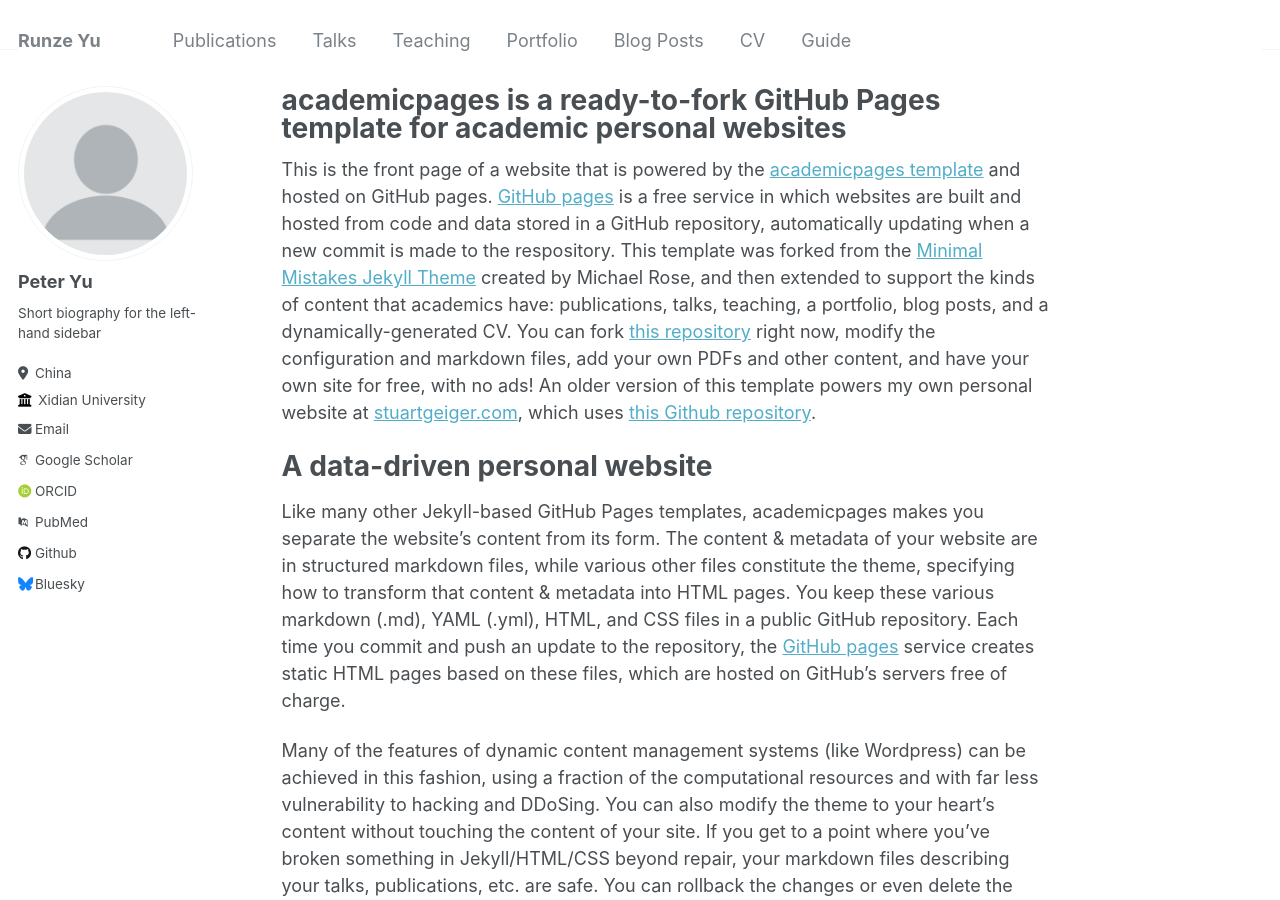
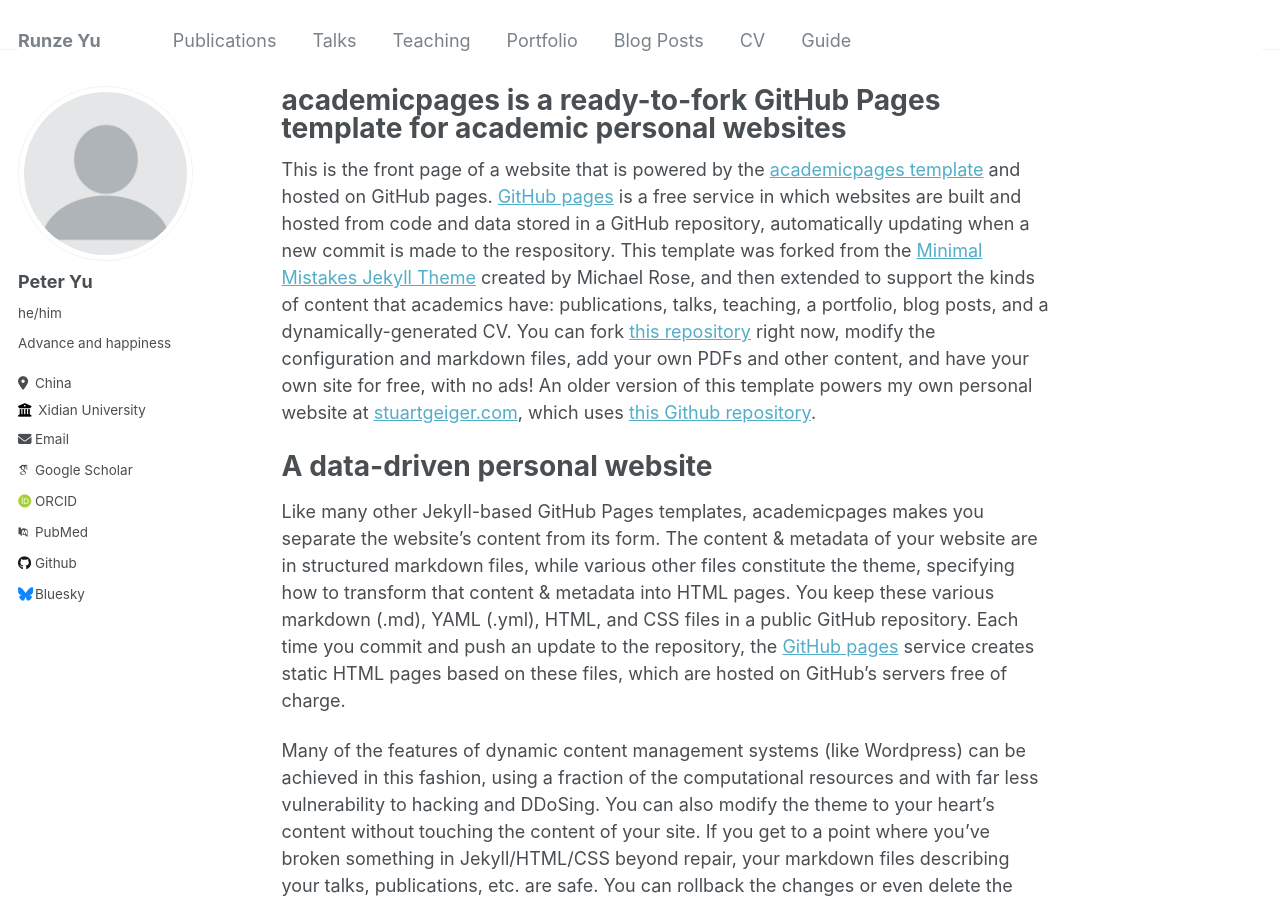
Before and after one commit to Mercy2Green/mercy2green.github.io, a Jekyll site: the page built from _pages/about.md, in a window 1280 px wide and 900 px high. Built offline with Jekyll 4.4.1, drawn with Linux system fonts in a browser that asks for light colours; some web fonts are replaced.

Commit message:
Update _config.yml

```diff
--- a/_config.yml
+++ b/_config.yml
@@ -14,7 +14,7 @@ name                     : &name "Peter Yu"
 description              : &description "personal description"
 url                      : https://https://mercy2green.github.io/ # the base hostname & protocol for your site e.g. "https://mmistakes.github.io"
 baseurl                  : "" # the subpath of your site, e.g. "/blog"
-repository               : "academicpages/academicpages.github.io"
+repository               : "https://github.com/Mercy2Green/mercy2green.github.io.git"
 
 # Site Author - The following control what appear as part of the author content on the side bar.
 #               If a field is blank the icon and link will not appear, otherwise it will be shown.
@@ -23,8 +23,8 @@ author:
   # Biographic information
   avatar           : "profile.png"
   name             : "Peter Yu"
-  pronouns         : # example: "she/her"
-  bio              : "Short biography for the left-hand sidebar"
+  pronouns         : "he/him" # example: "she/her"
+  bio              : "Advance and happiness"
   location         : "China"
   employer         : "Xidian University"
   uri              : # URL
```
